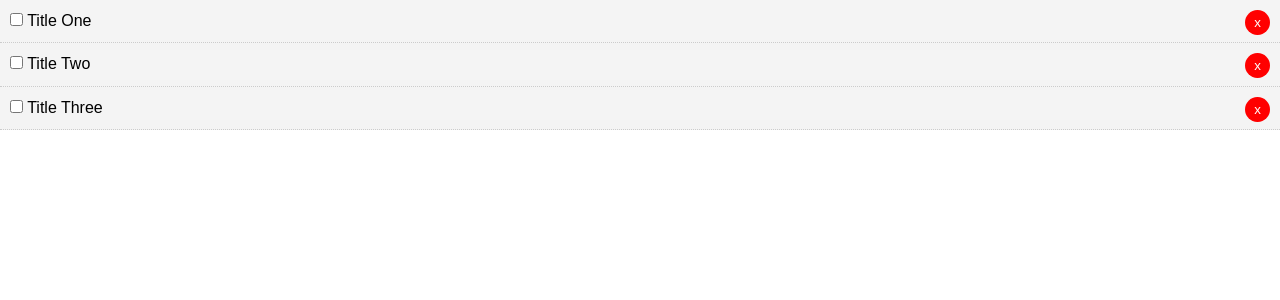
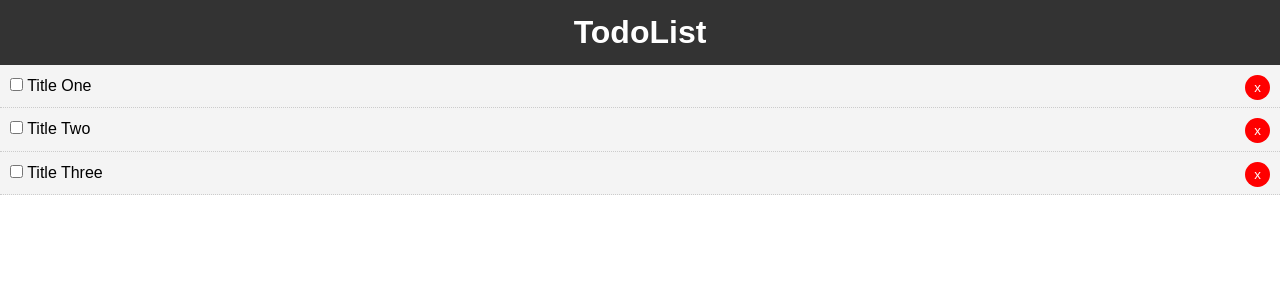
Before and after one commit to pjblitz86/VueJS_Projects, a Vue app in the folder vue_todo_list_vue_ui/: page / in a window 1280 px wide. Shown: the top 300 px of the page. Built offline with nearby package versions, Linux system fonts and the light colour scheme.

Commit message:
add header

```diff
--- a/vue_todo_list_vue_ui/src/App.vue
+++ b/vue_todo_list_vue_ui/src/App.vue
@@ -1,15 +1,18 @@
 <template>
   <div id="app">
+    <Header/>
     <Todos v-bind:todos="todos" v-on:del-todo="deleteTodo"/>
   </div>
 </template>
 
 <script>
+import Header from "./components/layout/Header";
 import Todos from "./components/Todos";
 
 export default {
   name: "app",
   components: {
+    Header,
     Todos
   },
   data() {
--- a/vue_todo_list_vue_ui/src/components/Todos.vue
+++ b/vue_todo_list_vue_ui/src/components/Todos.vue
@@ -7,7 +7,7 @@
 </template>
 
 <script>
-import TodoItem from "./TodoItem.vue";
+import TodoItem from "./TodoItem";
 export default {
   name: "Todos",
   components: {
--- /dev/null
+++ b/vue_todo_list_vue_ui/src/components/layout/Header.vue
@@ -0,0 +1,25 @@
+<template>
+  <header class="header">
+    <h1>TodoList</h1>
+  </header>
+</template>
+
+<script>
+export default {
+  name: "Header"
+};
+</script>
+
+<style scoped>
+.header {
+  background: #333;
+  color: #fff;
+  text-align: center;
+  padding: 10px;
+}
+
+.header a {
+  color: #fff;
+  padding-right: 5px;
+}
+</style>
```
